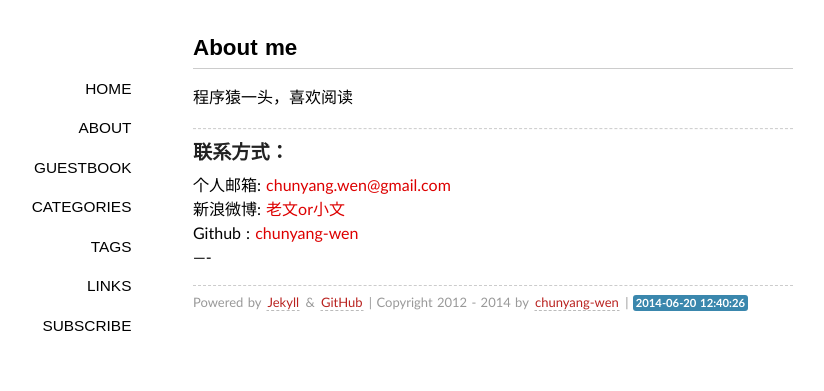
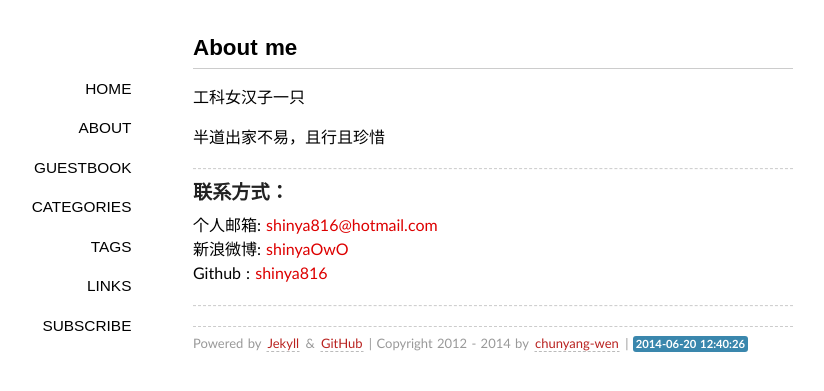
Before and after one commit to shinya816/shinya816.github.com, a Jekyll site: the page built from about/index.md, in a window 1280 px wide. Shown: the top 391 px of the page, without its empty margins (147-971 px from the left). Built offline with Jekyll 4.4.1, drawn with Linux system fonts in a browser that asks for light colours; some web fonts are replaced; Markdown is read by kramdown in place of the engine named in the settings; comment, search, counter and statistics services are not loaded.

Commit message:
Update index.md

```diff
--- a/about/index.md
+++ b/about/index.md
@@ -4,13 +4,16 @@ layout: page
 comments: no
 ---
 
-程序猿一头，喜欢阅读
+工科女汉子一只
+
+半道出家不易，且行且珍惜
 
 ----
 
 ###联系方式：
 
-个人邮箱: <a href="mailto:chunyang.wen@gmail.com"> chunyang.wen@gmail.com</a>
-新浪微博: <a href="http://weibo.com/u/1651458171" target="_blank">老文or小文</a>
-Github : <a href="https://github.com/chunyang-wen" target="_blank">chunyang-wen</a>
+个人邮箱: <a href="mailto:shinya816@hotmail.com"> shinya816@hotmail.com</a>
+新浪微博: <a href="http://weibo.com/tangyu7" target="_blank">shinyaOwO</a>
+Github : <a href="https://github.com/shinya816" target="_blank">shinya816</a>
+
 ----
```
